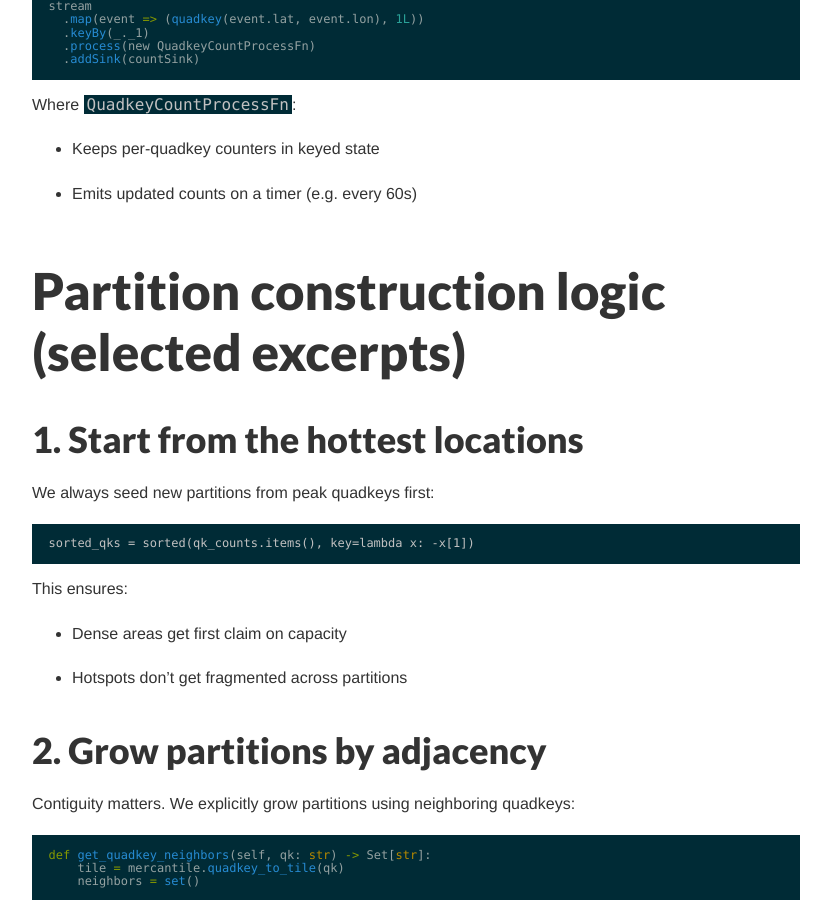
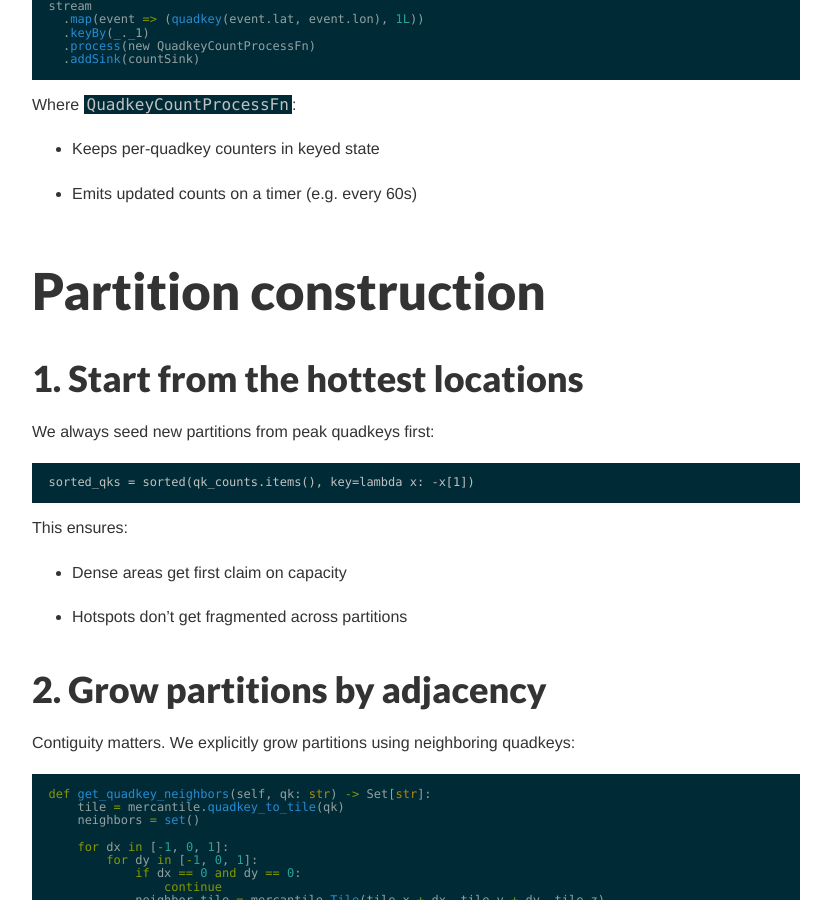
Before and after one commit to kuanb/kuanb.github.io, a Jekyll site: the page built from _posts/2026-01-01-geo-partition-realtime.md, in a window 1280 px wide and 900 px high, scrolled down 8267 px. Shown: the whole window, without its empty margins (224-1055 px from the left). Built offline with Jekyll 4.4.1, drawn with Linux system fonts in a browser that asks for light colours; comment, search, counter and statistics services are not loaded.

Commit message:
title adjust

```diff
--- a/_posts/2026-01-01-geo-partition-realtime.md
+++ b/_posts/2026-01-01-geo-partition-realtime.md
@@ -242,7 +242,7 @@ Where `QuadkeyCountProcessFn`:
 
 * Emits updated counts on a timer (e.g. every 60s)
 
-## **Partition construction logic (selected excerpts)**
+## **Partition construction**
 
 ### **1\. Start from the hottest locations**
 
```
